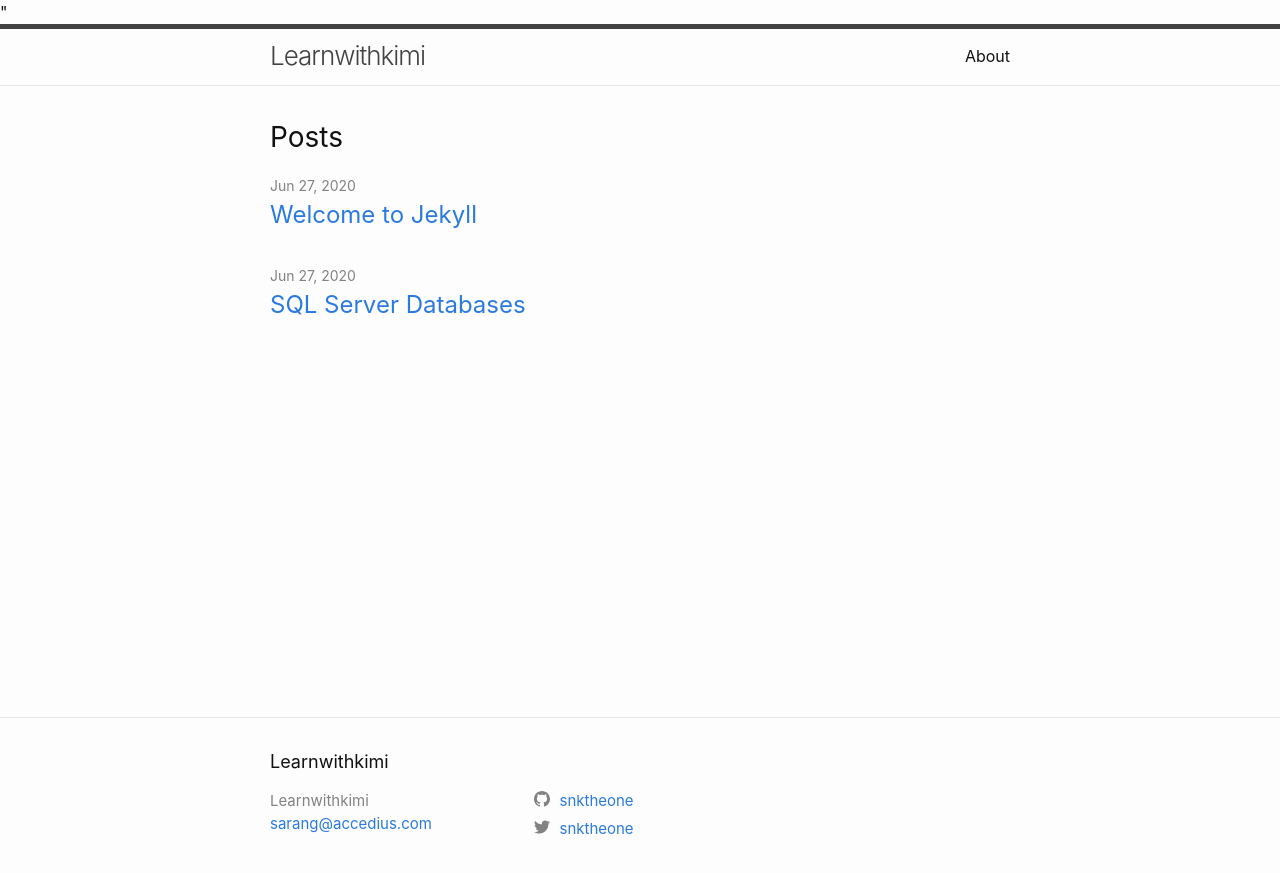
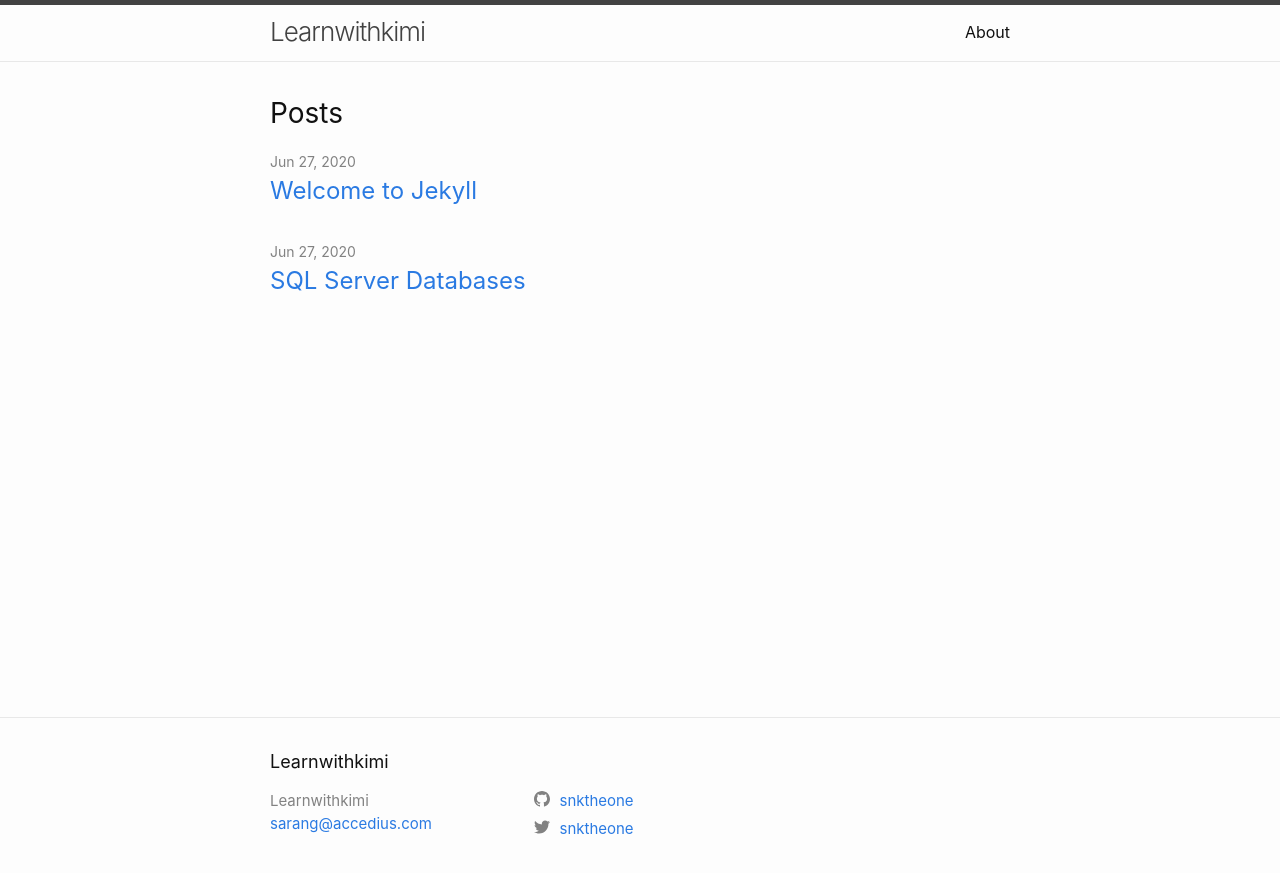
Before and after one commit to Snktheone/learnwithkimi.github.io, a Jekyll site: the page built from index.markdown, in a window 1280 px wide. Shown: the top 873 px of the page. Built offline with Jekyll 4.4.1, drawn with Linux system fonts in a browser that asks for light colours.

Commit message:
updated layouts

```diff
--- a/_includes/head.html
+++ b/_includes/head.html
@@ -3,10 +3,9 @@
   <meta http-equiv="X-UA-Compatible" content="IE=edge">
   <meta name="viewport" content="width=device-width, initial-scale=1">
   {%- seo -%}
-  <link rel="stylesheet" href="{{ "../assets/main.css" | relative_url }}">
+  <link rel="stylesheet" href="{{ "/assets/main.css" | relative_url }}">
   {%- feed_meta -%}
   {%- if jekyll.environment == 'production' and site.google_analytics -%}
     {%- include google-analytics.html -%}
   {%- endif -%}
 </head>
-"
```
